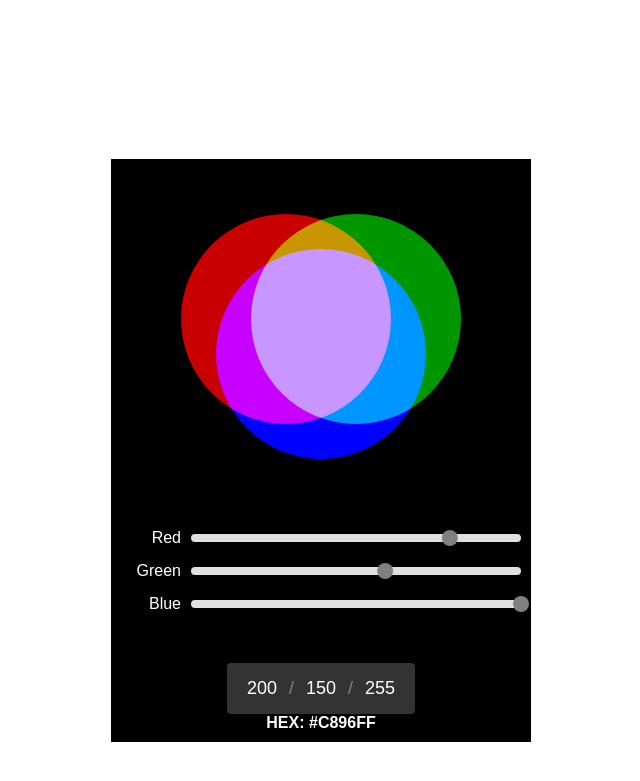
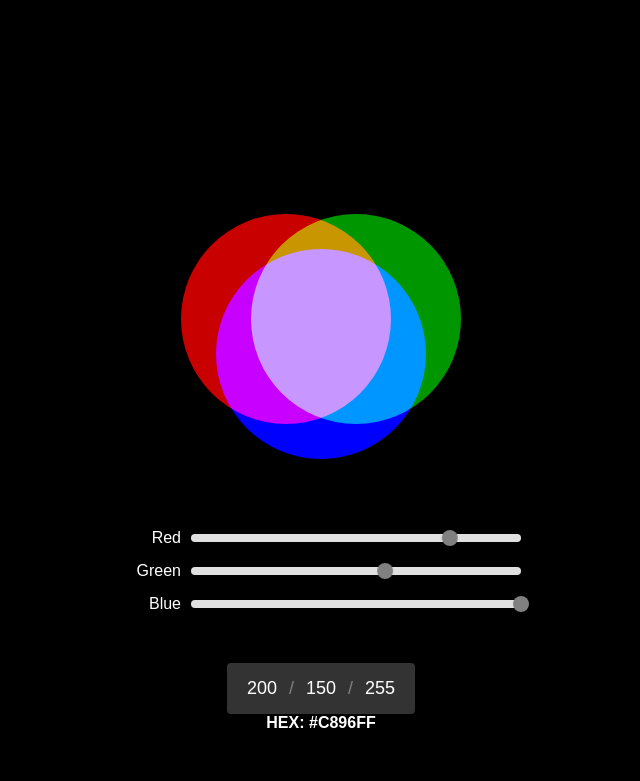
Before and after one commit to Leigh-code/Canvas, a Jekyll site: the page docs/rgb-color-model.html, which Jekyll copies as it is, in a window 1280 px wide. Shown: the top 781 px of the page, without its empty margins (319-959 px from the left). Built offline with Jekyll 4.4.1, drawn with Linux system fonts in a browser that asks for light colours; nearby versions of some CDN libraries; some web fonts are replaced.

Commit message:
Update rgb-color-model.html

```diff
--- a/docs/rgb-color-model.html
+++ b/docs/rgb-color-model.html
@@ -17,7 +17,7 @@
       align-items: center;
       height: 100vh;
       margin: 0;
-      background-color: #ffffff;
+      background-color: #000000;
     }
     .window {
       width: 400px;
```
